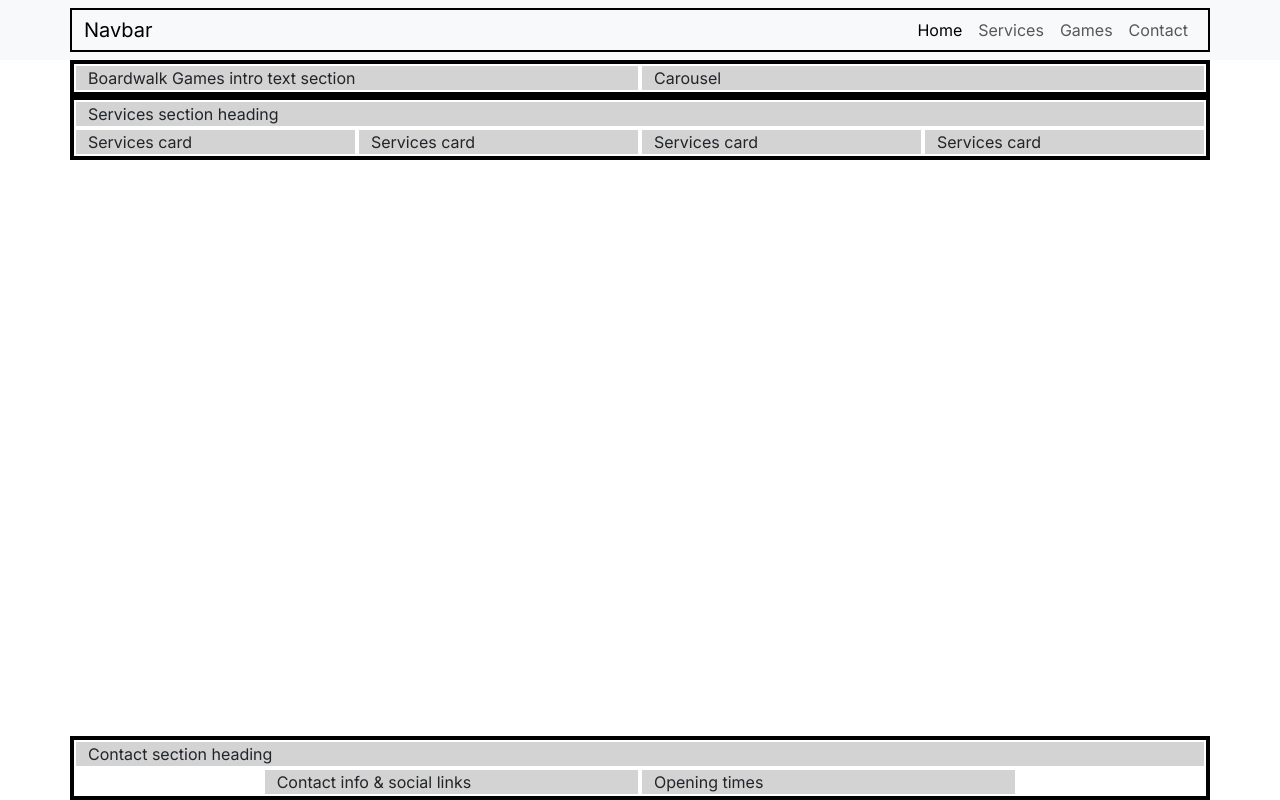
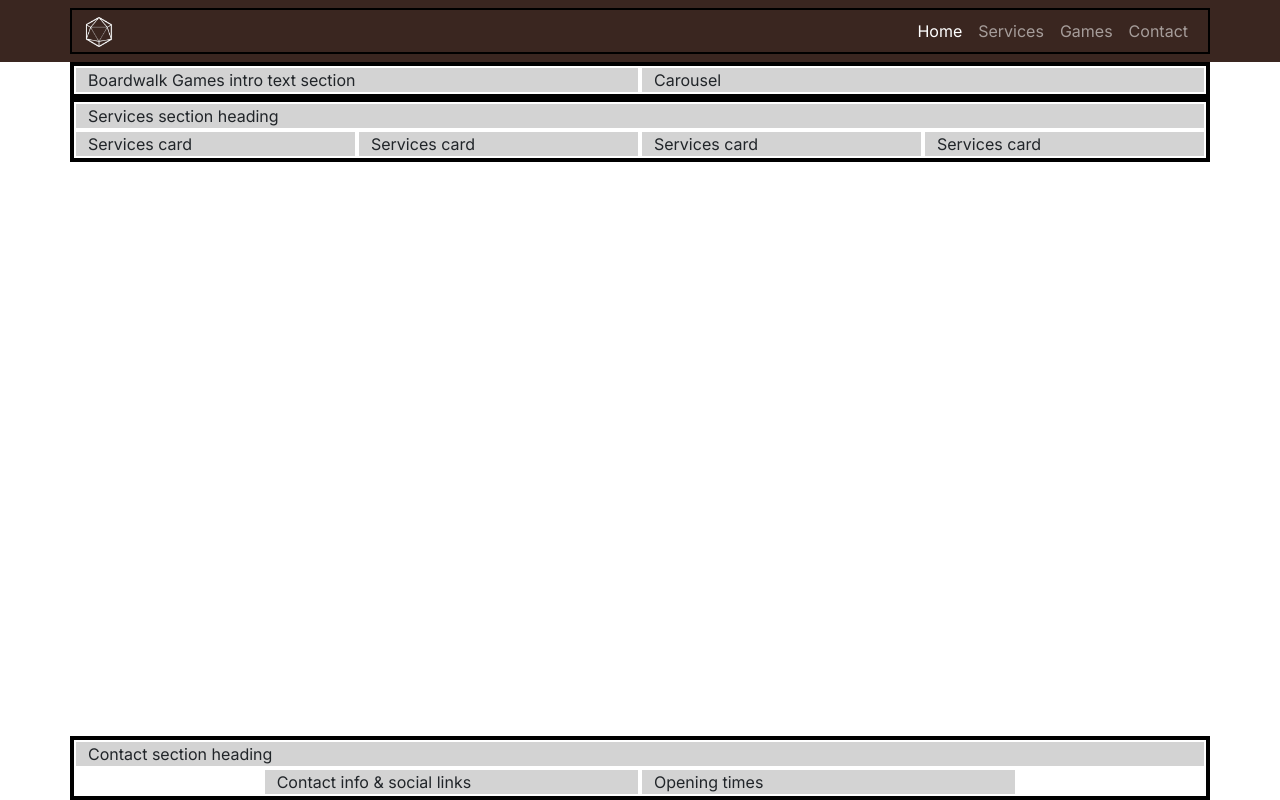
Before and after one commit to RGrewal99/broadwalk-games, a plain HTML site: page index.html in a window 1280 px wide. Drawn offline with nearby package versions, Linux system fonts and the light colour scheme; a web font is replaced by a local one.

Commit message:
Styling the navbar

```diff
--- a/assets/css/style.css
+++ b/assets/css/style.css
@@ -27,6 +27,15 @@ font-family: var(--secondary-font);
     color: var(--highlight-color);
 }
 
+/* Navbart */
+
+ #navbar {
+    background-color: var(--primary-color);
+ }
+
+ #navbar .logo  {
+    width: 30px;
+ }
 /* grid visualisation CSS for testing */
 
 .container,
--- a/index.html
+++ b/index.html
@@ -26,9 +26,11 @@
 
 <body class="d-flex flex-column min-vh-100">
     <!-- Navigation -->
-    <nav class="navbar navbar-expand-lg bg-body-tertiary">
+    <nav id="navbar" class="navbar navbar-expand-lg" data-bs-theme="dark">
         <div class="container">
-            <a class="navbar-brand" href="#">Navbar</a>
+            <a class="navbar-brand" href="#">
+                <img src="assets/images/logo-sm-white.png" alt="Boardwalk Games logo" class="logo">
+            </a>
             <button class="navbar-toggler" type="button" data-bs-toggle="collapse" data-bs-target="#navbarNav"
                 aria-controls="navbarNav" aria-expanded="false" aria-label="Toggle navigation">
                 <span class="navbar-toggler-icon"></span>
```
